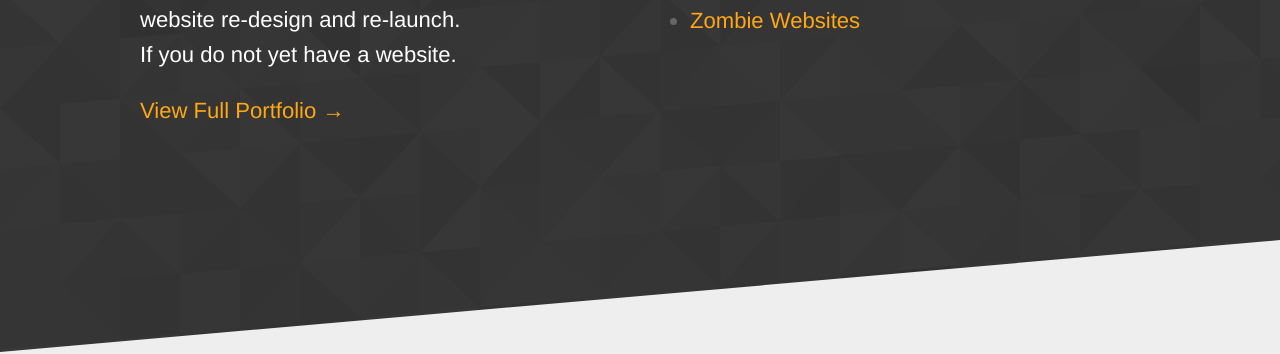
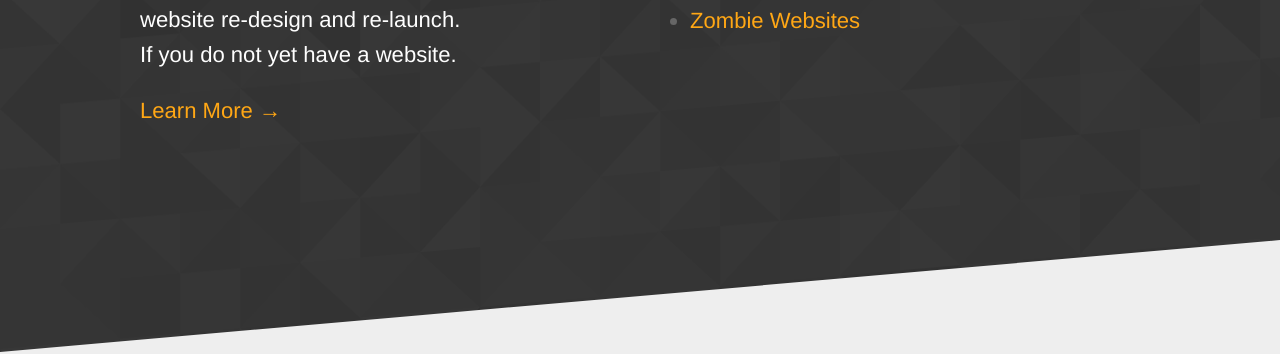
Before and after one commit to primertest-org/BDBBDB, a Jekyll site: the page built from index.html, in a window 1280 px wide and 900 px high, scrolled down 1048 px. Shown: the part 162-516 px from the top of the window. Built offline with Jekyll 4.4.1, drawn with Linux system fonts in a browser that asks for light colours.

Commit message:
Updated 'index.html' via CloudCannon

```diff
--- a/index.html
+++ b/index.html
@@ -16,7 +16,7 @@ title: Website Optimisation
 		<div>
 			<h3 class="editable">Who is this for?</h3>
 			<p class="editable">If you have a zombie website that gets little traffic or fails to convert any of the traffic it gets.<br />If you are about to embark on an expensive website re-design and re-launch.&nbsp;<br />If you do not yet have a website.</p>
-			<p class="editable"><a href="{{ site.baseurl }}/portfolio/">View Full Portfolio &rarr;</a></p>
+			<p class="editable"><a href="{{ site.baseurl }}/portfolio/">Learn More &rarr;</a></p>
 		</div>
 		<div>
 			<ul class="not-image-grid">
```
